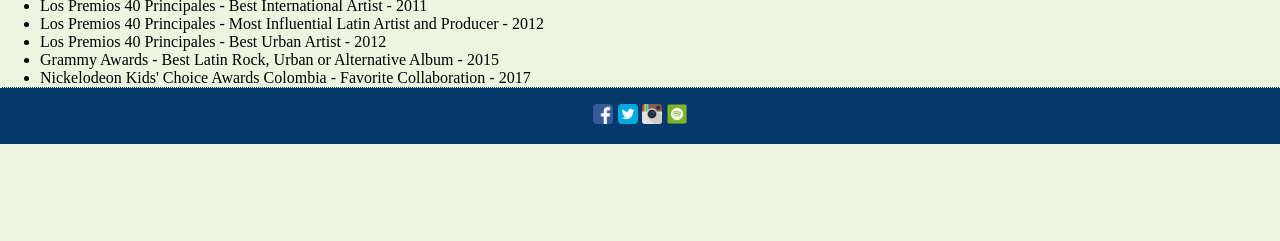
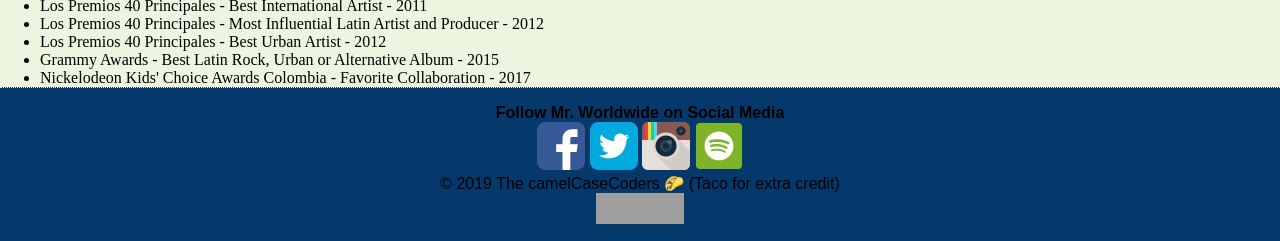
Before and after one commit to emilyloggins/tribute-camelCaseCoders, a plain HTML site: page careers.html in a window 1280 px wide. Shown: the part 1725-1966 px from the top of the page. Before the commit the page ends 1869 px from the top, so only its background shows below. Drawn offline with Linux system fonts and the light colour scheme; grey boxes are pictures that could not be loaded.

Commit message:
changed a few bugs

```diff
--- a/careers.html
+++ b/careers.html
@@ -17,8 +17,8 @@
             <li class="nav-link"><a href="summary.html">Summary</a></li>
             <li class="nav-link"><a href="careers.html">Career</a></li>
             <li class="nav-link"><a href="personal.html">Personal</a></li>
+            <li class="nav-link"><a href="feed.html">News</a></li>
             <li class="nav-link"><a href="videos.html">Videos</a></li>
-            <li class="nav-link"><a href="feed.html">News</a></li>
         </ul>
     </nav>
 </header>
@@ -128,14 +128,19 @@
     </div>
 
     <footer>
-        <a href="https://www.facebook.com/pitbull/"><img src="img/fb.png" width="20" height="20" title="Pitbull FB"
-                alt="Pitbull Facebook"></a>
-        <a href="https://twitter.com/pitbull"><img src="img/twitter.png" width="20" height="20" title="pitbull Twitter"
-                alt="Pitbull TW"></a>
-        <a href="https://www.instagram.com/pitbull/?hl=en"><img src="img/instagram.png" width="20" height="20"
-                title="pitbull Instagram" alt="Pitbull Insta"></a>
-        <a href="https://open.spotify.com/artist/0TnOYISbd1XYRBk9myaseg"><img src="img/spotify.png" width="20"
-                height="20" title="pitbull spotify" alt="Pitbull Spot"></a>
+        <h4>Follow Mr. Worldwide on Social Media</h4>
+        <a href="https://www.facebook.com/pitbull/"><img src="img/fb.png" title="Pitbull FB" alt="Pitbull Facebook"></a>
+        <a href="https://twitter.com/pitbull"><img src="img/twitter.png" title="pitbull Twitter" alt="Pitbull TW"></a>
+        <a href="https://www.instagram.com/pitbull/?hl=en"><img src="img/instagram.png" title="pitbull Instagram" alt="Pitbull Insta"></a>
+        <a href="https://open.spotify.com/artist/0TnOYISbd1XYRBk9myaseg"><img src="img/spotify.png" title="pitbull spotify" alt="Pitbull Spot"></a>
+        <p>&copy; 2019 The camelCaseCoders &#127790; (Taco for extra credit)</p>
+        <p>
+            <a href="http://jigsaw.w3.org/css-validator/check/referer">
+                <img style="border:0;width:88px;height:31px"
+                    src="//jigsaw.w3.org/css-validator/images/vcss"
+                    alt="Valid CSS!" />
+            </a>
+        </p>
     </footer>
 
 </body>
--- a/styles/styles.css
+++ b/styles/styles.css
@@ -240,7 +240,3 @@ a:hover {
  flex-direction: row;
  justify-content: space-around;
 }
-
-.pic {
-
-}
```
Also changed, not shown: feed.html (+15 -4 lines), summary.html (+0 -1 lines), videos.html (+1 -1 lines).
